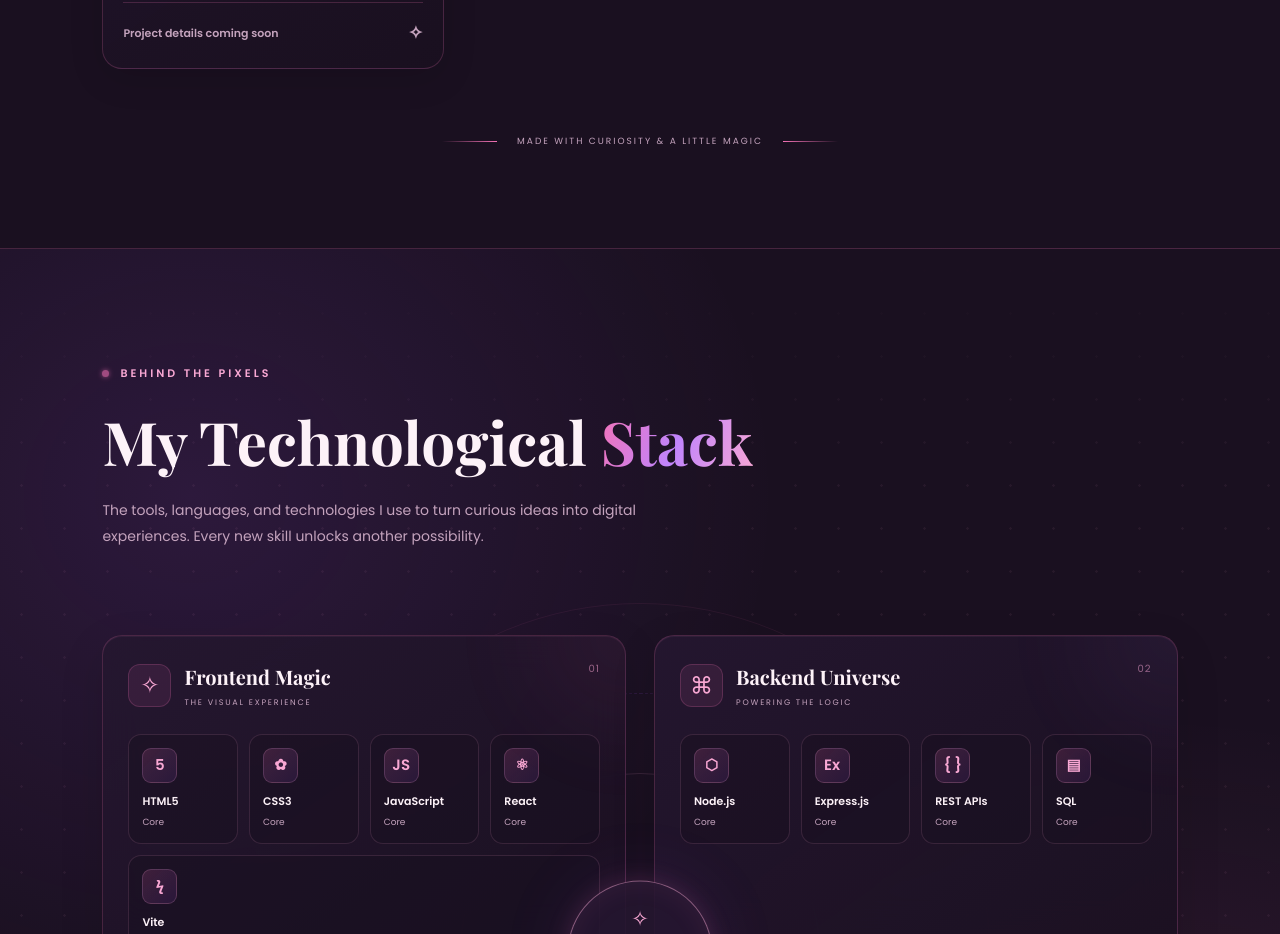
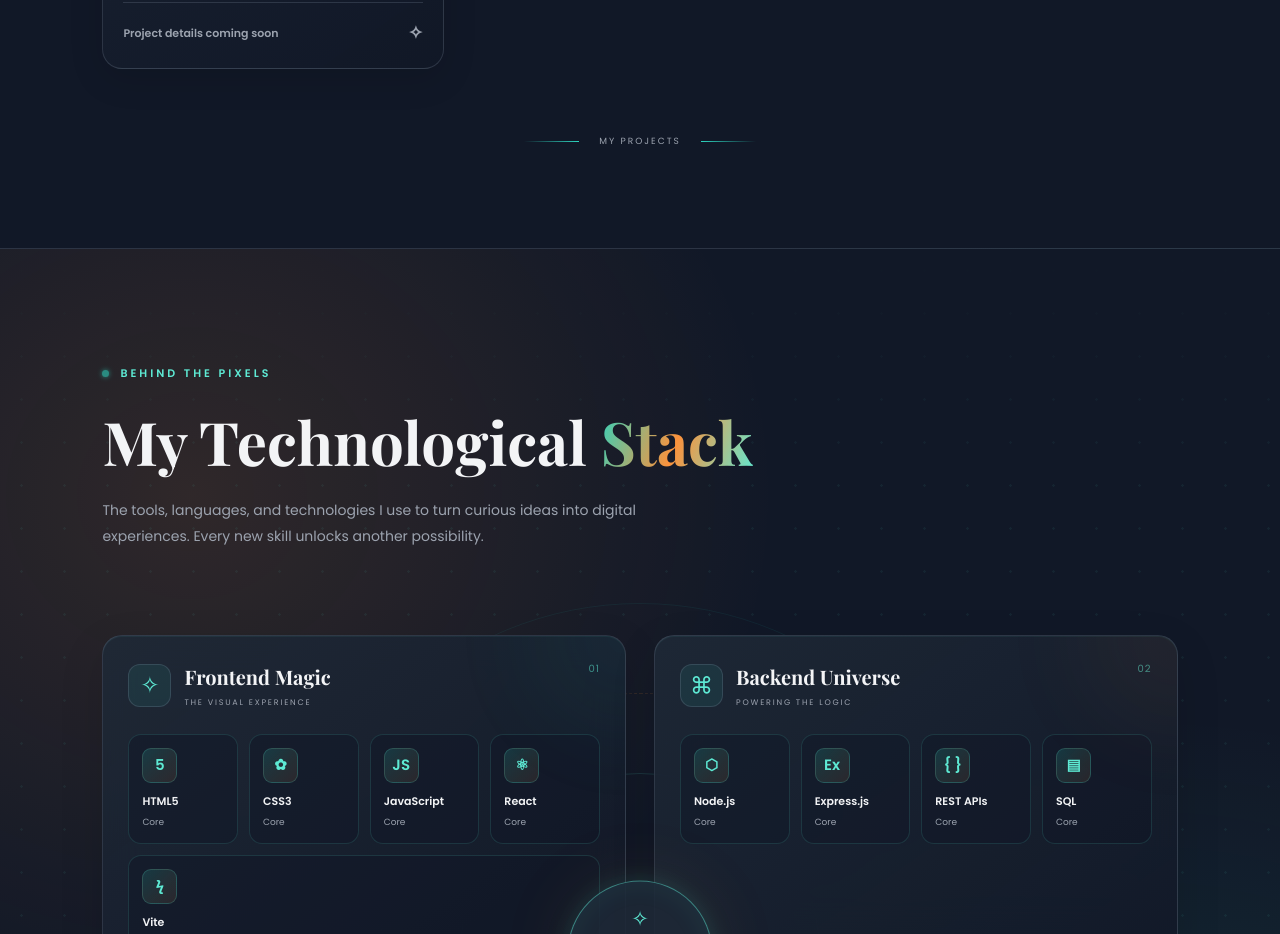
Before and after one commit to Pheniline/Pheniline-s-Portfolio, a React (Vite) app in the folder frontend/portfolio/: page / in a window 1280 px wide. Shown: the part 3020-3954 px from the top of the page. Built offline with nearby package versions, Linux system fonts and the light colour scheme.

Commit message:
Portfolio

```diff
--- a/frontend/portfolio/src/App.css
+++ b/frontend/portfolio/src/App.css
@@ -2033,3 +2033,29 @@ nav div a:hover {
     transform: none;
   }
 }
+:root {
+  /* Backgrounds */
+  --color-bg: #111827;
+  --color-surface: #1f2937;
+  --color-border: rgba(148, 163, 184, 0.2);
+
+  /* Typography */
+  --color-text: #f3f4f6;
+  --color-muted: #9ca3af;
+
+  /* Signature accents */
+  --color-primary: #2dd4bf;
+  --color-accent: #5eead4;
+  --color-on-primary: #0f172a;
+  --color-lilac: #fb923c;
+
+  /* Effects */
+  --primary-rgb: 45, 212, 191;
+  --accent-rgb: 94, 234, 212;
+  --bg-rgb: 17, 24, 39;
+  --surface-rgb: 31, 41, 55;
+  --lilac-rgb: 251, 146, 60;
+
+  /* Shape */
+  --radius-button: 12px;
+}
--- a/frontend/portfolio/src/Contact.jsx
+++ b/frontend/portfolio/src/Contact.jsx
@@ -6,28 +6,28 @@ const contactLinks = [
     name: "Email Me",
     detail: "Let's talk about your idea",
     symbol: "✉",
-    href: "mailto:YOUR_EMAIL@example.com",
+    href: "mailto:phennyjer@gmail.com",
     className: "email",
   },
   {
     name: "GitHub",
     detail: "Explore my code",
     symbol: "⌘",
-    href: "https://github.com/YOUR_USERNAME",
+    href: "https://github.com/Pheniline",
     className: "github",
   },
   {
     name: "LinkedIn",
     detail: "Let's connect professionally",
     symbol: "in",
-    href: "https://www.linkedin.com/in/YOUR_USERNAME/",
+    href: "www.linkedin.com/in/pheniline-jerono",
     className: "linkedin",
   },
   {
     name: "WhatsApp",
     detail: "Let's have a conversation",
     symbol: "↗",
-    href: "https://wa.me/YOUR_PHONE_NUMBER",
+    href: "https://wa.me/0721411241",
     className: "whatsapp",
   },
 ];
--- a/frontend/portfolio/src/Projects.jsx
+++ b/frontend/portfolio/src/Projects.jsx
@@ -133,7 +133,7 @@ function Projects() {
 
         <footer className="projects-footer">
           <span />
-          <p>MADE WITH CURIOSITY & A LITTLE MAGIC</p>
+          <p>MY PROJECTS</p>
           <span />
         </footer>
       </div>
```
